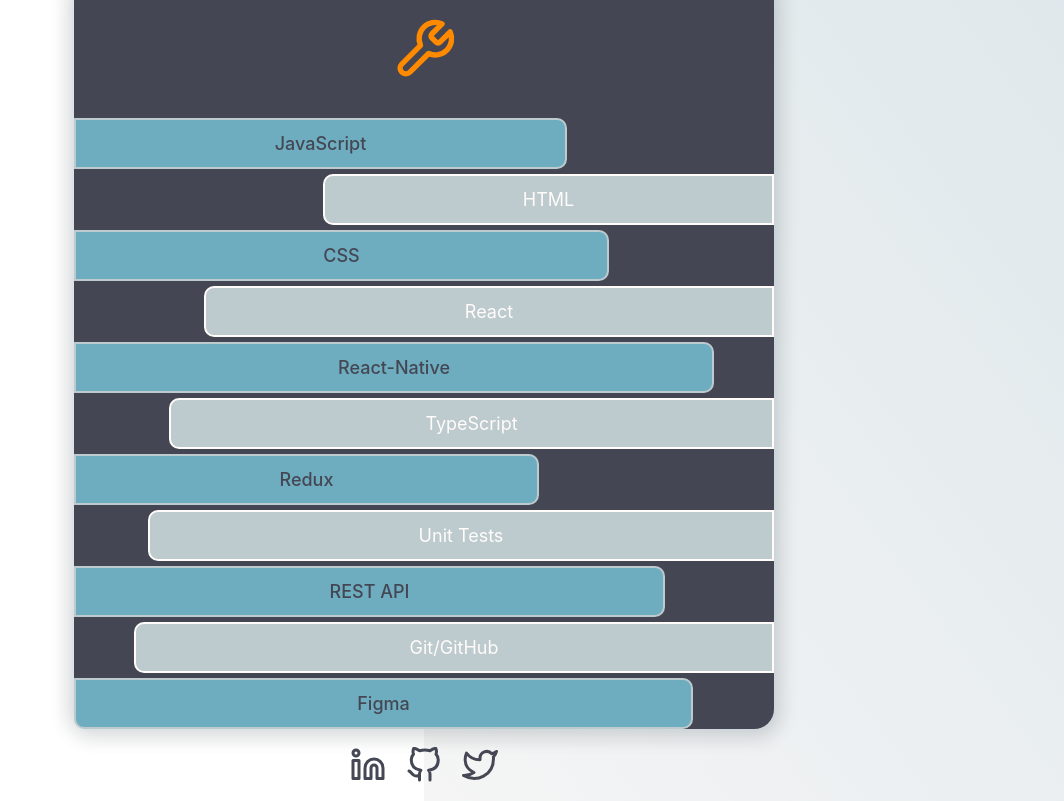
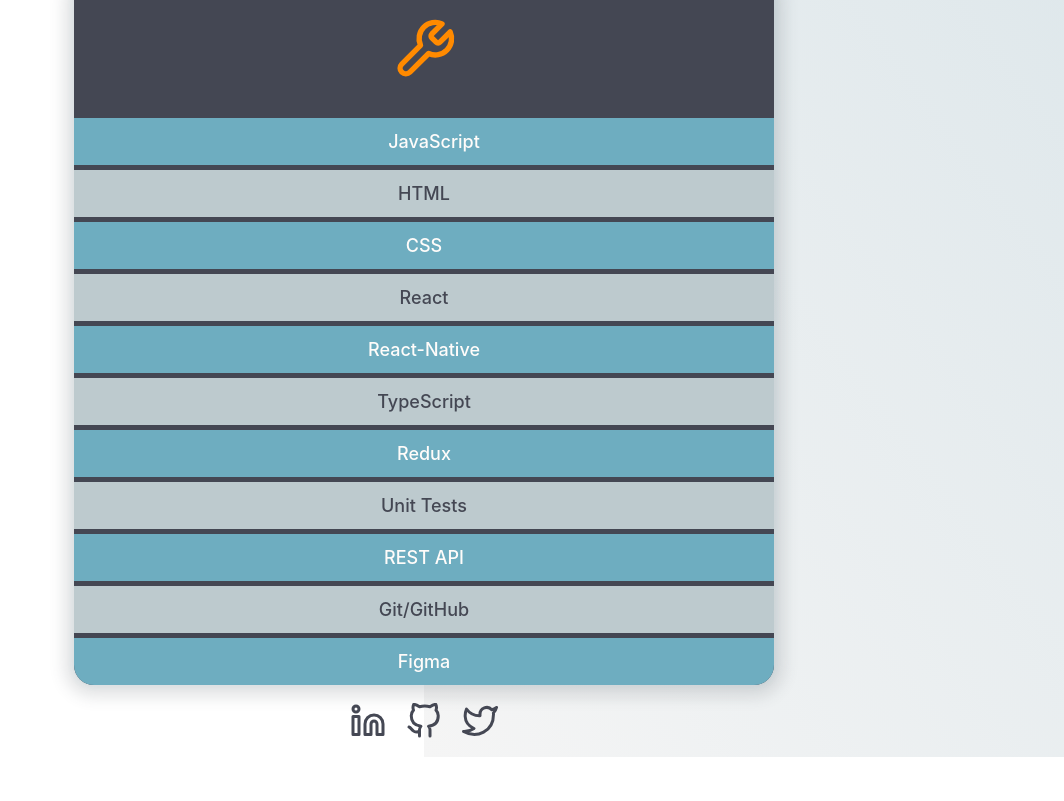
Before and after one commit to andrew-oyanguren/typescript-portfolio, a React (Vite) app: page /about in a window 1280 px wide. Shown: the part 2103-2904 px from the top of the page, without its empty margins (216-1280 px from the left). After the commit the page ends 2860 px from the top, so only its background shows below. Built offline with nearby package versions, Linux system fonts and the light colour scheme.

Commit message:
Added useInView hook to SkillsCard for animations

```diff
--- a/src/components/SkillsCard/SkillsCard.module.css
+++ b/src/components/SkillsCard/SkillsCard.module.css
@@ -10,51 +10,46 @@
 
 .itemWrapper + .itemWrapper {
   margin-top: 5px;
-
   display: flex;
 }
 
-.itemWrapper:nth-child(even) {
-  justify-content: flex-end;
-}
-
 .itemWrapper li {
+  width: 100%;
   padding: 10px;
   text-align: center;
+  font-weight: 500;
 
-  animation-duration: 1.5s;
+  animation-duration: 2s;
   animation-timing-function: cubic-bezier(0.455, 0.03, 0.515, 0.955);
   animation-iteration-count: 1;
   animation-fill-mode: forwards;
 }
 
 .itemWrapper:nth-of-type(odd) li {
-  border: 2px solid var(--color-dark-gray);
-  border-top-right-radius: 10px;
-  border-bottom-right-radius: 10px;
-  font-weight: 500;
   transform: translateX(-150%);
 
-  animation-name: slideRight;
-
+  color: var(--color-light);
   background-color: var(--color-primary);
-  color: var(--color-dark);
 }
 
 .itemWrapper:nth-of-type(even) li {
-  border: 2px solid var(--color-light);
-  border-top-left-radius: 10px;
-  border-bottom-left-radius: 10px;
   transform: translateX(150%);
 
+  color: var(--color-dark);
+  background-color: var(--color-dark-gray);
+}
+
+.itemWrapper:nth-of-type(odd).animate li {
+  animation-name: slideRight;
+}
+
+.itemWrapper:nth-of-type(even).animate li {
   animation-name: slideLeft;
-
-  background-color: var(--color-dark-gray);
-  color: var(--color-light);
 }
 
 .itemWrapper:last-child li {
-  border-bottom-left-radius: 10px;
+  border-bottom-left-radius: var(--border-radius-medium);
+  border-bottom-right-radius: var(--border-radius-medium);
 }
 
 @keyframes slideRight {
--- a/src/components/SkillsCard/SkillsCard.tsx
+++ b/src/components/SkillsCard/SkillsCard.tsx
@@ -1,4 +1,5 @@
 import styles from './SkillsCard.module.css';
+import { useInView } from 'react-intersection-observer';
 
 const SKILLS_CONFIG = [
   'JavaScript',
@@ -15,15 +16,18 @@
 ];
 
 export default function SkillsCard() {
+  const { inView, ref } = useInView({ threshold: 0 });
+
+  console.log('inView: ', inView);
+
   return (
-    <ul className={styles.SkillsContainer}>
+    <ul ref={ref} className={styles.SkillsContainer}>
       {SKILLS_CONFIG.map((skill) => (
-        <div className={styles.itemWrapper} key={skill}>
-          <li
-            style={{ width: `${Math.floor(Math.random() * (90 - 60) + 60)}%` }}
-          >
-            {skill}
-          </li>
+        <div
+          className={`${styles.itemWrapper} ${inView ? styles.animate : ''}`}
+          key={skill}
+        >
+          <li>{skill}</li>
         </div>
       ))}
     </ul>
```
